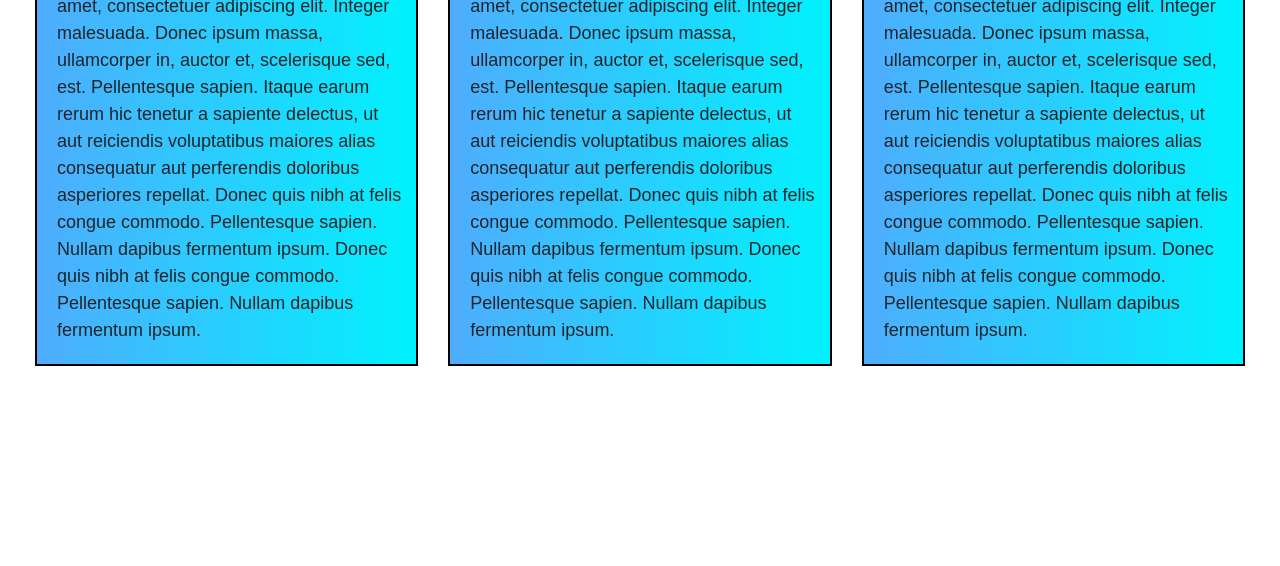
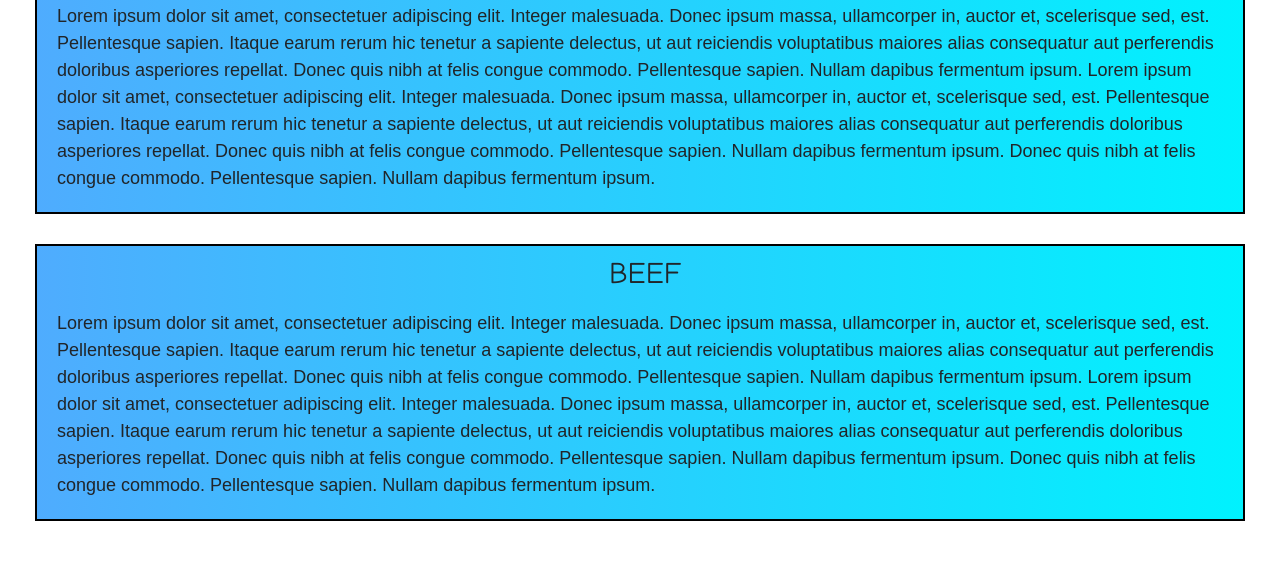
Before and after one commit to goelashwin36/coursera, a plain HTML site: page module3-solution/index.html in a window 1280 px wide. Shown: the part 574-1140 px from the top of the page. Before the commit the page ends 985 px from the top, so only its background shows below. Drawn offline with Linux system fonts and the light colour scheme.

Commit message:
mod-2 layout changed

```diff
--- a/module3-solution/index.html
+++ b/module3-solution/index.html
@@ -28,7 +28,7 @@
 <h1 class="heading text-center">OUR MENU</h1>
 <div class="container-fluid">
 <div class="row">
-    <div class="col-sm-12 col-md-6 col-lg-4 pad">
+    <div class="col-12 pad">
         <div class=" box">
             <h1 class="box_head">SUSHI</h1>
             <div class="box_text">
@@ -46,7 +46,7 @@
             </div>
         </div>
     </div>
-    <div class="col-sm-12 col-md-6 col-lg-4 pad">
+    <div class="col-12 pad">
         <div class="box">
             <h1 class="box_head">CHICKEN</h1>
             <div class="box_text">
@@ -62,7 +62,7 @@
                     dapibus fermentum ipsum.</p>        </div>
         </div>
     </div>
-    <div class="col-sm-12 col-md-12 col-lg-4 pad">
+    <div class="col-12 pad">
         <div class="box">
             <h1 class="box_head">BEEF</h1>
             <div class="box_text">
```
